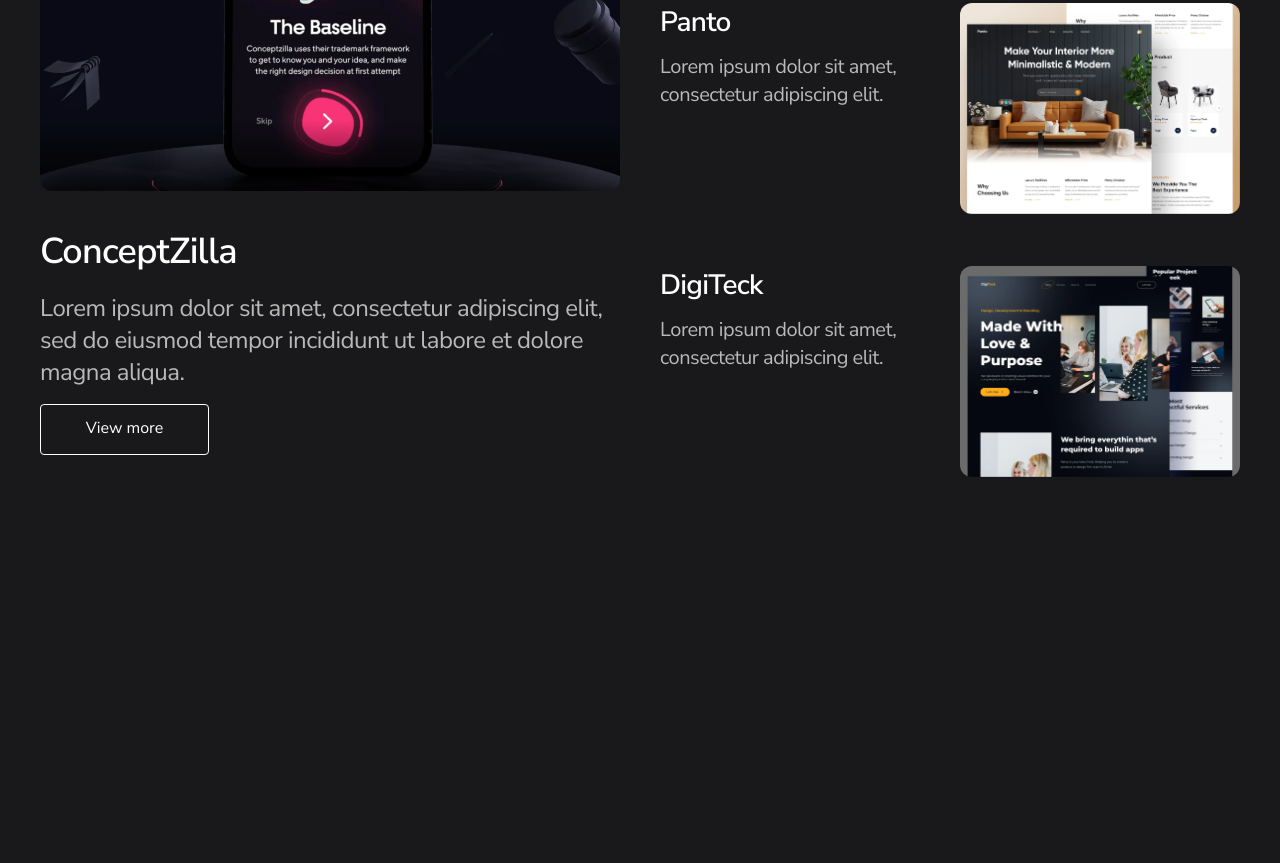
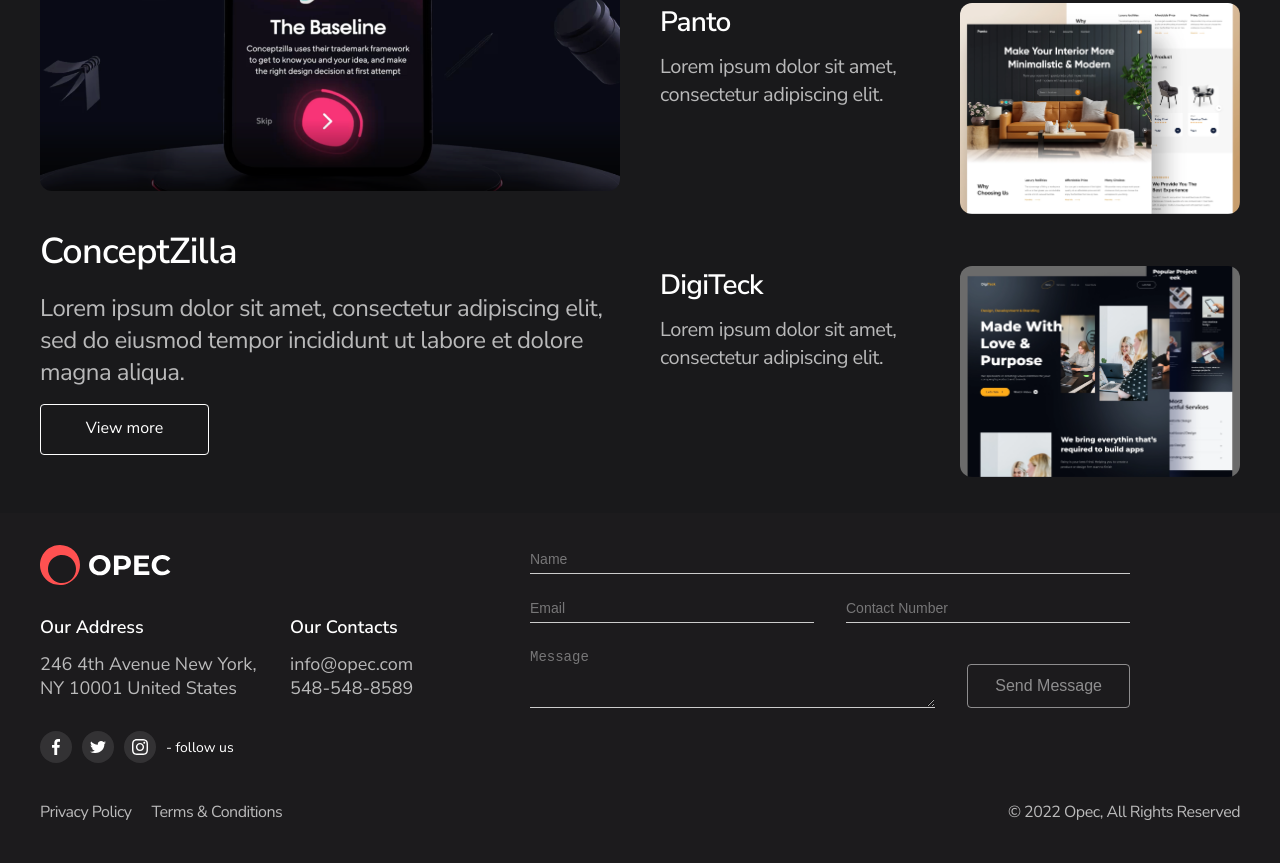
Before and after one commit to emonsingha209/frontend-task-SJI, a plain HTML site: page index.html in a window 1280 px wide. Shown: the part 1926-2789 px from the top of the page. Before the commit the page ends 2439 px from the top, so only its background shows below. Drawn offline with Linux system fonts and the light colour scheme.

Commit message:
footer section

```diff
--- a/assets/css/styles.css
+++ b/assets/css/styles.css
@@ -32,6 +32,10 @@ body {
   justify-content: space-between;
   align-items: center;
   border: 1px solid transparent;
+  position: sticky;
+  top: 0;
+  background-color: var(--primary);
+  z-index: 99999;
 }
 .navbar ul {
   list-style: none;
@@ -206,7 +210,7 @@ img {
 }
 .services .service-card-container {
   display: grid;
-  grid-template-columns: repeat(auto-fit, minmax(300px, 1fr));
+  grid-template-columns: auto auto auto;
   gap: 16px;
   padding: 20px;
   margin-top: 16px;
@@ -371,7 +375,6 @@ img {
   color: #ffffffb2;
 }
 
-
 .tab-card-btn {
   width: 167px;
   height: 49px;
@@ -399,3 +402,167 @@ img {
   color: #ffffffb2;
   margin-top: 12px;
 }
+.tab-card:hover .tab-card-item img {
+  animation: pulse 2s infinite;
+}
+footer {
+  background-color: #1c1b1d;
+  padding-block: 32px;
+}
+.footer-bottom {
+  font-size: 16px;
+  font-weight: 400;
+  line-height: 38px;
+  letter-spacing: -0.5px;
+  text-align: left;
+  color: #ffffffb2;
+  display: flex;
+  justify-content: space-between;
+}
+
+.footer-bottom .conditions {
+  display: flex;
+  gap: 20px;
+}
+
+.footer-bottom .conditions a {
+  text-decoration: none;
+  color: #ffffffb2;
+}
+
+.footer-body {
+  display: grid;
+  grid-template-columns: 40% 50%;
+  gap: 10px;
+  margin-bottom: 30px;
+}
+.footer-content {
+  display: flex;
+  flex-direction: column;
+  gap: 30px;
+}
+
+.footer-content .address {
+  display: grid;
+  grid-template-columns: 50% 50%;
+  gap: 10px;
+}
+
+.address-content h3 {
+  font-size: 18px;
+  font-weight: 600;
+  line-height: 24.55px;
+  text-align: left;
+  margin-bottom: 12px;
+}
+
+.address-content p,
+.address-content a {
+  font-size: 18px;
+  font-weight: 400;
+  line-height: 24.55px;
+  text-align: left;
+  color: #ffffffb2;
+  display: block;
+  text-decoration: none;
+}
+
+.icon-container ul {
+  display: flex;
+  gap: 10px;
+  list-style: none;
+  align-items: center;
+}
+
+.icon-container li:not(:last-child) a {
+  width: 32px;
+  height: 32px;
+  background-color: #ffffff1a;
+  border-radius: 50%;
+  display: flex;
+  justify-content: center;
+  align-items: center;
+}
+
+.icon-container li:last-child a {
+  font-size: 14px;
+  font-weight: 400;
+  line-height: 19.1px;
+  text-align: left;
+  color: #ffffff;
+  text-decoration: none;
+}
+
+.social-icon {
+  width: 16px;
+  height: 16px;
+}
+
+.form-group {
+  margin-bottom: 20px;
+}
+
+.two-col {
+  display: grid;
+  grid-template-columns: auto auto;
+  gap: 32px;
+}
+
+.form-grow {
+  display: flex;
+  align-items: end;
+  gap: 32px;
+}
+
+.form-grow textarea {
+  flex-grow: 1;
+}
+
+input,
+textarea {
+  width: 100%;
+  background-color: transparent;
+  border: none;
+  padding: 5px 0;
+  border-bottom: 1px solid #ccc;
+  color: #fff;
+  font-size: 16px;
+  outline: none;
+}
+
+input::placeholder,
+textarea::placeholder {
+  color: #ffffff66;
+  font-size: 14px;
+  font-weight: 400;
+  line-height: 19.1px;
+  text-align: left;
+}
+
+form button {
+  background-color: transparent;
+  color: #ffffff80;
+  border: 1px solid #ffffff80;
+  width: 240px;
+  height: 44px;
+  font-size: 16px;
+  cursor: pointer;
+  border-radius: 4px;
+  transition: all 0.5s ease;
+}
+
+form button:hover {
+  background-color: #fff;
+  color: #000;
+}
+@keyframes pulse {
+  0% {
+    transform: scale(1);
+  }
+  50% {
+    transform: scale(1.05);
+  }
+  100% {
+    transform: scale(1);
+  }
+}
--- a/index.html
+++ b/index.html
@@ -233,5 +233,85 @@
         </div>
       </section>
     </main>
+    <footer>
+      <div class="container">
+        <div class="footer-body">
+          <div class="footer-content">
+            <div class="logo"><img src="assets/SVG/Logo.svg" alt="Logo" /></div>
+            <div class="address">
+              <div class="address-content">
+                <h3>Our Address</h3>
+                <p>246 4th Avenue New York, NY 10001 United States</p>
+              </div>
+              <div class="address-content">
+                <h3>Our Contacts</h3>
+                <a href="#">info@opec.com</a>
+                <a href="#">548-548-8589</a>
+              </div>
+            </div>
+            <div class="icon-container">
+              <ul>
+                <li>
+                  <a href="#"
+                    ><img
+                      src="assets/SVG/facebook.svg"
+                      alt="facebook"
+                      class="social-icon"
+                  /></a>
+                </li>
+                <li>
+                  <a href="#"
+                    ><img
+                      src="assets/SVG/Twitter.svg"
+                      alt="facebook"
+                      class="social-icon"
+                  /></a>
+                </li>
+                <li>
+                  <a href="#"
+                    ><img
+                      src="assets/SVG/Instagram.svg"
+                      alt="facebook"
+                      class="social-icon"
+                  /></a>
+                </li>
+                <li><a href="#" class="support-us">- follow us</a></li>
+              </ul>
+            </div>
+          </div>
+          <div class="footer-form">
+            <form>
+              <div class="form-group">
+                <input type="text" id="name" placeholder="Name" required />
+              </div>
+              <div class="form-group two-col">
+                <input type="email" id="email" placeholder="Email" required />
+                <input
+                  type="tel"
+                  id="phone"
+                  placeholder="Contact Number"
+                  required
+                />
+              </div>
+              <div class="form-group form-grow">
+                <textarea
+                  id="message"
+                  placeholder="Message"
+                  rows="3"
+                  required
+                ></textarea>
+                <button type="submit">Send Message</button>
+              </div>
+            </form>
+          </div>
+        </div>
+        <div class="footer-bottom">
+          <div class="conditions">
+            <a href="#">Privacy Policy</a><a href="#">Terms & Conditions</a>
+          </div>
+          <div><p>© 2022 Opec, All Rights Reserved</p></div>
+        </div>
+      </div>
+    </footer>
   </body>
 </html>
```
